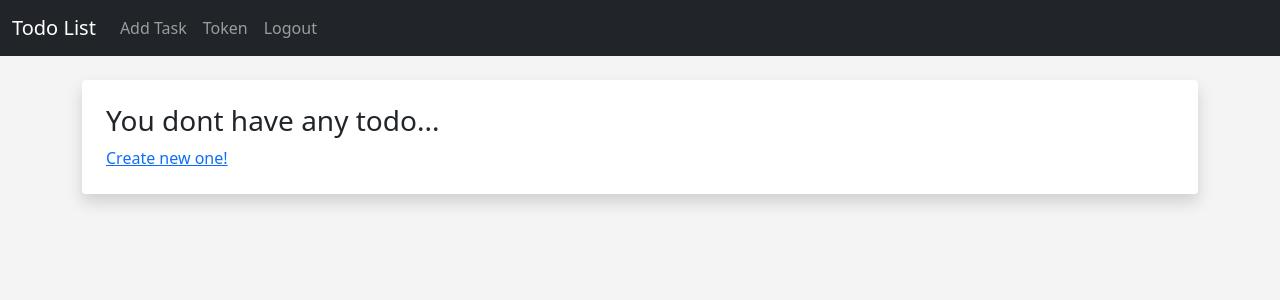
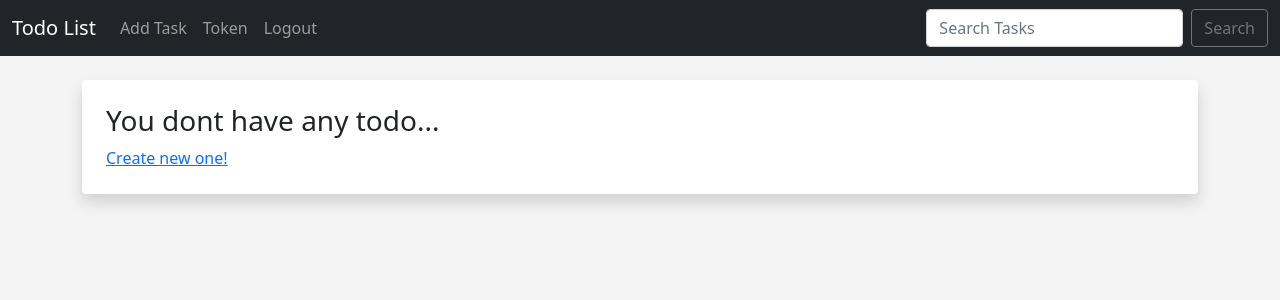
Before and after one commit to mohamad-liyaghi/django-todo-list-site, a Django app: page / in a window 1280 px wide. Shown: the top 300 px of the page. Run offline with Django 4.2, Linux system fonts and the light colour scheme; the visitor is signed in with stand-in values (Sample User, id 1); data that the repository does not hold is empty.

Commit message:
Search task added

```diff
--- a/apps/templates/account/register.html
+++ b/apps/templates/account/register.html
@@ -10,7 +10,6 @@
             <button type="button" class="btn-close" data-bs-dismiss="alert" aria-label="Close"></button>
           </div>
 {% endif %}
-	<div class="shadow p-4 mb-5 bg-body rounded">
 	<h1>Register</h1>
 <br/>
 		<form action="{% url 'account:register_user' %}" method=POST>
@@ -26,6 +25,5 @@
 <br/><br/>
 			<input type="submit" value="Submit" class="btn btn-secondary">
 		</form>
-</div>
 <br/><br/>
 {% endblock %}
--- a/apps/templates/navbar.html
+++ b/apps/templates/navbar.html
@@ -18,6 +18,7 @@
               <li class="nav-item">
           <a class="nav-link" href="{% url 'account:logout' %}">Logout</a>
         </li>
+
       {% else %}
         <li class="nav-item">
           <a class="nav-link" href="{% url 'account:register_user' %}">Register</a>
@@ -29,6 +30,14 @@
       {% endif %}
 
       </ul>
+        {%if request.user.is_authenticated%}
+          <form class="d-flex" method="get" action="{%url 'todo:SearchTask'%}">
+              {% csrf_token %}
+              <input class="form-control me-2" type="search" placeholder="Search Tasks" aria-label="Search" name="nav_search">
+              <button class="btn btn-outline-secondary" type="submit">Search</button>
+          </form>
+      {%endif%}
+
     </div>
   </div>
 </nav>
--- a/apps/todo/urls.py
+++ b/apps/todo/urls.py
@@ -1,11 +1,10 @@
 from django.urls import path
-from todo.views import home_page,updateTask,CreateTask,DeleteTask
+from todo.views import home_page,updateTask,CreateTask,DeleteTask,SearchTask
 app_name = "todo"
 urlpatterns = [
     path("",home_page.as_view(),name="home"),
     path("update/<int:pk>/",updateTask.as_view(),name="updateTask"),
     path("create/",CreateTask.as_view(),name="CreateTask"),
     path("delete/<int:pk>/",DeleteTask.as_view(),name="DeleteTask"),
-
-
+    path("search/",SearchTask.as_view(),name="SearchTask")
 ]
--- a/apps/todo/views.py
+++ b/apps/todo/views.py
@@ -1,13 +1,14 @@
 from django.shortcuts import render,get_object_or_404,redirect
-from django.views.generic import ListView, DeleteView,UpdateView,FormView
+from django.views.generic import ListView, DeleteView,UpdateView,FormView,View
 from django.contrib.auth.mixins import LoginRequiredMixin
 from django.urls import reverse_lazy
+from django.db.models import Q
 
-import uuid
+import uuid,json
 
 from todo.models import task
 from .forms import UpdateTodoForm
-from .mixins import UserTodoAccess
+from .mixins import UserTodoAccess,DeleteTodoMixin
 # Create your views here.
 class home_page(LoginRequiredMixin,ListView):
 	template_name = 'todo/home.html'
@@ -34,7 +35,15 @@ class CreateTask(LoginRequiredMixin,FormView):
 		owner_form.token = uuid.uuid4().hex.upper()[0:12]
 		owner_form.save()
 		return redirect('todo:home')
-class DeleteTask(DeleteView):
+class DeleteTask(DeleteTodoMixin,DeleteView):
 	model = task
 	success_url = reverse_lazy('todo:home')
 	template_name = "todo/DeleteTask.html"
+
+class SearchTask(ListView):
+    model = task
+    template_name = "search.html"
+    def get_queryset(self):
+        query = self.request.GET.get("nav_search")
+        object_list =  task.objects.filter(Q(name__icontains=query))
+        return object_list.filter(owner=self.request.user)
```
Also changed, not shown: apps/templates/search.html (added, +12 -0 lines), apps/todo/mixins.py (+8 -0 lines).
